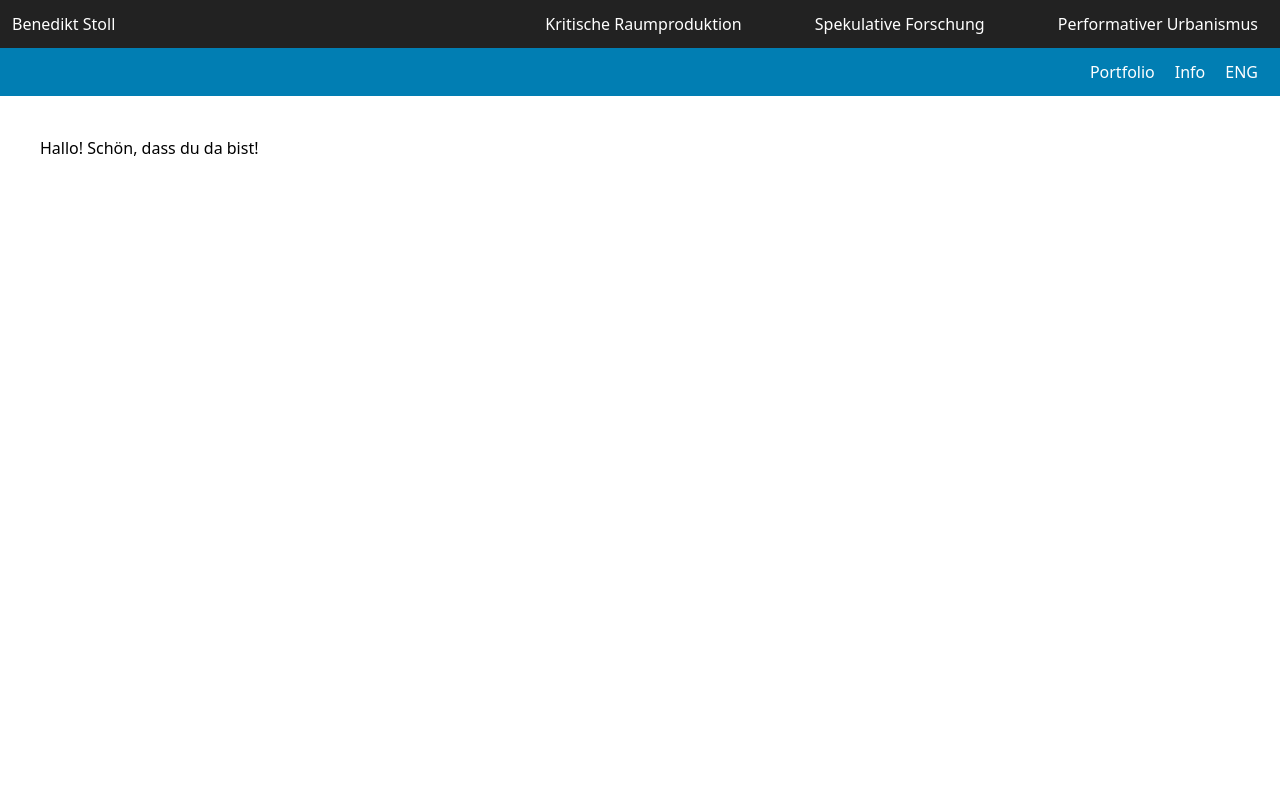
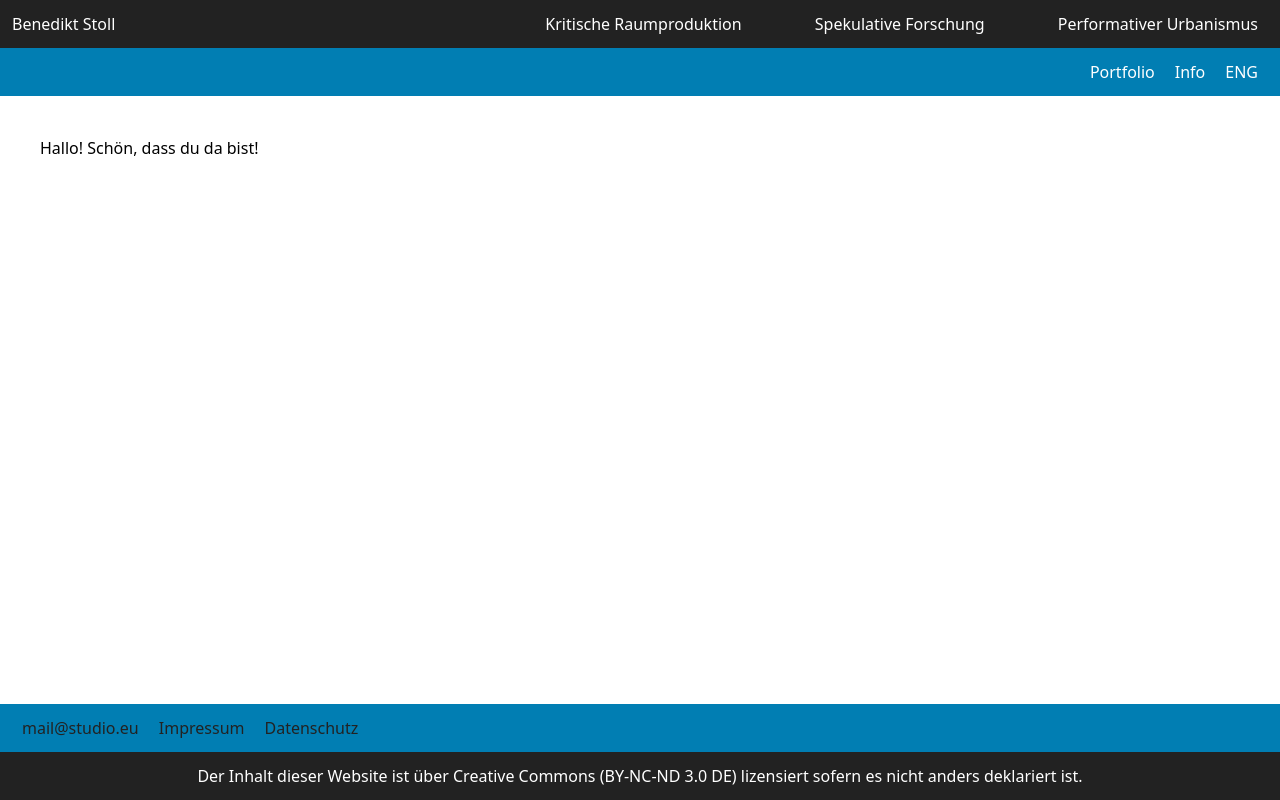
Before and after one commit to sscumac/benefolio, a Nuxt app: page / in a window 1280 px wide. Built offline with nearby package versions, Linux system fonts and the light colour scheme.

Commit message:
footer with contents

```diff
--- a/components/Footer.vue
+++ b/components/Footer.vue
@@ -0,0 +1,44 @@
+<template>
+  <div>
+    <!--  top-->
+    <div
+      class="
+        bg-light-blue
+        items-center
+        w-screen
+        flex
+        text-normal-black
+        p-3
+        tags
+      "
+    >
+      <a class="class" href="mailto:mail@studio.eu">mail@studio.eu</a>
+      <nuxt-link to="/impressum">Impressum</nuxt-link>
+      <nuxt-link to="/datenschutz">Datenschutz</nuxt-link>
+    </div>
+    <!--    bottom-->
+    <div
+      class="
+        bg-normal-black
+        items-center
+        w-screen
+        flex
+        justify-center
+        text-white
+        p-3
+        tags
+      "
+    >
+      <p>
+        Der Inhalt dieser Website ist über Creative Commons (BY-NC-ND 3.0 DE)
+        lizensiert sofern es nicht anders deklariert ist.
+      </p>
+    </div>
+  </div>
+</template>
+
+<style>
+.tags * {
+  padding: 0 10px;
+}
+</style>
--- a/layouts/default.vue
+++ b/layouts/default.vue
@@ -1,7 +1,7 @@
 <template>
-  <div>
+  <div class="flex flex-col min-h-screen relative">
     <Header />
-    <Nuxt />
+    <Nuxt class="flex-grow" />
     <Footer />
   </div>
 </template>
```
